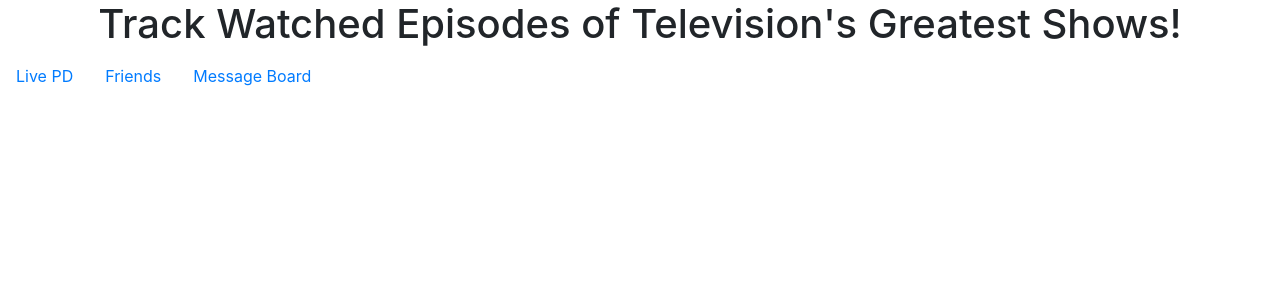
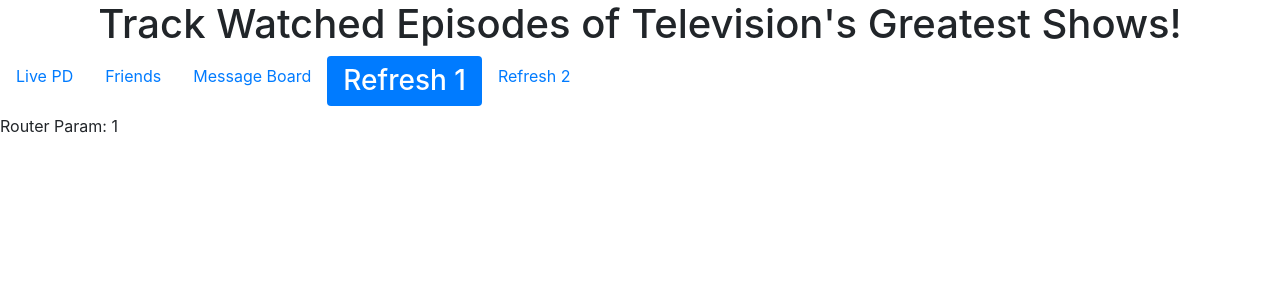
Before and after one commit to BKHines/AngularSandbox, an Angular app: page /refreshtest/1 in a window 1280 px wide. Before the commit this address led to /. Shown: the top 300 px of the page. Built offline with nearby package versions, Linux system fonts and the light colour scheme.

Commit message:
Added refresh component to test same page reload

```diff
--- a/src/app/app-routing.module.ts
+++ b/src/app/app-routing.module.ts
@@ -6,6 +6,7 @@ import { FriendslistComponent } from './shows/friends/friendslist/friendslist.co
 import { FriendsdetailsComponent } from './shows/friends/friendsdetails/friendsdetails.component';
 import { MessagesComponent } from './messageboard/messages/messages.component';
 import { MessagedetailsComponent } from './messageboard/messagedetails/messagedetails.component';
+import { RefreshComponent } from './refresh/refresh.component';
 
 const routes: Routes = [
   { path: 'livepd', component: LivepdlistComponent },
@@ -13,7 +14,8 @@ const routes: Routes = [
   { path: 'friends', component: FriendslistComponent },
   { path: 'friends/:id', component: FriendsdetailsComponent },
   { path: 'messages', component: MessagesComponent},
-  { path: 'messages/:id', component: MessagedetailsComponent}
+  { path: 'messages/:id', component: MessagedetailsComponent},
+  { path: 'refreshtest/:id', component: RefreshComponent }
 ];
 
 @NgModule({
--- a/src/app/app.component.html
+++ b/src/app/app.component.html
@@ -14,6 +14,12 @@
   <li class="nav-item">
     <a class="nav-link" routerLink="/messages" routerLinkActive="active h3">Message Board</a>
   </li>
+  <li class="nav-item">
+    <a class="nav-link" [routerLink]="['/refreshtest/1']" routerLinkActive="active h3">Refresh 1</a>
+  </li>
+  <li class="nav-item">
+    <a class="nav-link" [routerLink]="['/refreshtest/2']" routerLinkActive="active h3">Refresh 2</a>
+  </li>
 </ul>
 
 <router-outlet></router-outlet>
--- a/src/app/app.module.ts
+++ b/src/app/app.module.ts
@@ -6,11 +6,13 @@ import { AppRoutingModule } from './app-routing.module';
 import { AppComponent } from './app.component';
 import { ShowsModule } from './shows/shows.module';
 import { MessageboardModule } from './messageboard/messageboard.module';
+import { RefreshComponent } from './refresh/refresh.component';
 
 
 @NgModule({
   declarations: [
-    AppComponent
+    AppComponent,
+    RefreshComponent
   ],
   imports: [
     BrowserModule,
@@ -19,6 +21,7 @@ import { MessageboardModule } from './messageboard/messageboard.module';
     MessageboardModule
   ],
   providers: [],
-  bootstrap: [AppComponent]
+  bootstrap: [AppComponent],
+  entryComponents: [RefreshComponent]
 })
 export class AppModule { }
--- /dev/null
+++ b/src/app/refresh/refresh.component.html
@@ -0,0 +1,3 @@
+<p>
+  Router Param: {{ routerParam }}
+</p>
--- /dev/null
+++ b/src/app/refresh/refresh.component.ts
@@ -0,0 +1,25 @@
+import { Component, OnInit } from '@angular/core';
+import { ActivatedRoute } from '@angular/router';
+
+@Component({
+  selector: 'app-refresh',
+  templateUrl: './refresh.component.html',
+  styles: []
+})
+export class RefreshComponent implements OnInit {
+  routerParam: number;
+  sub: any;
+
+  constructor(private route: ActivatedRoute) { }
+
+  ngOnInit() {
+    this.sub = this.route.params.subscribe(params => {
+      this.routerParam = params['id'];
+      this.showAlert();
+    });
+  }
+
+  showAlert() {
+    alert(`Just checking: ${this.routerParam}`);
+  }
+}
```
